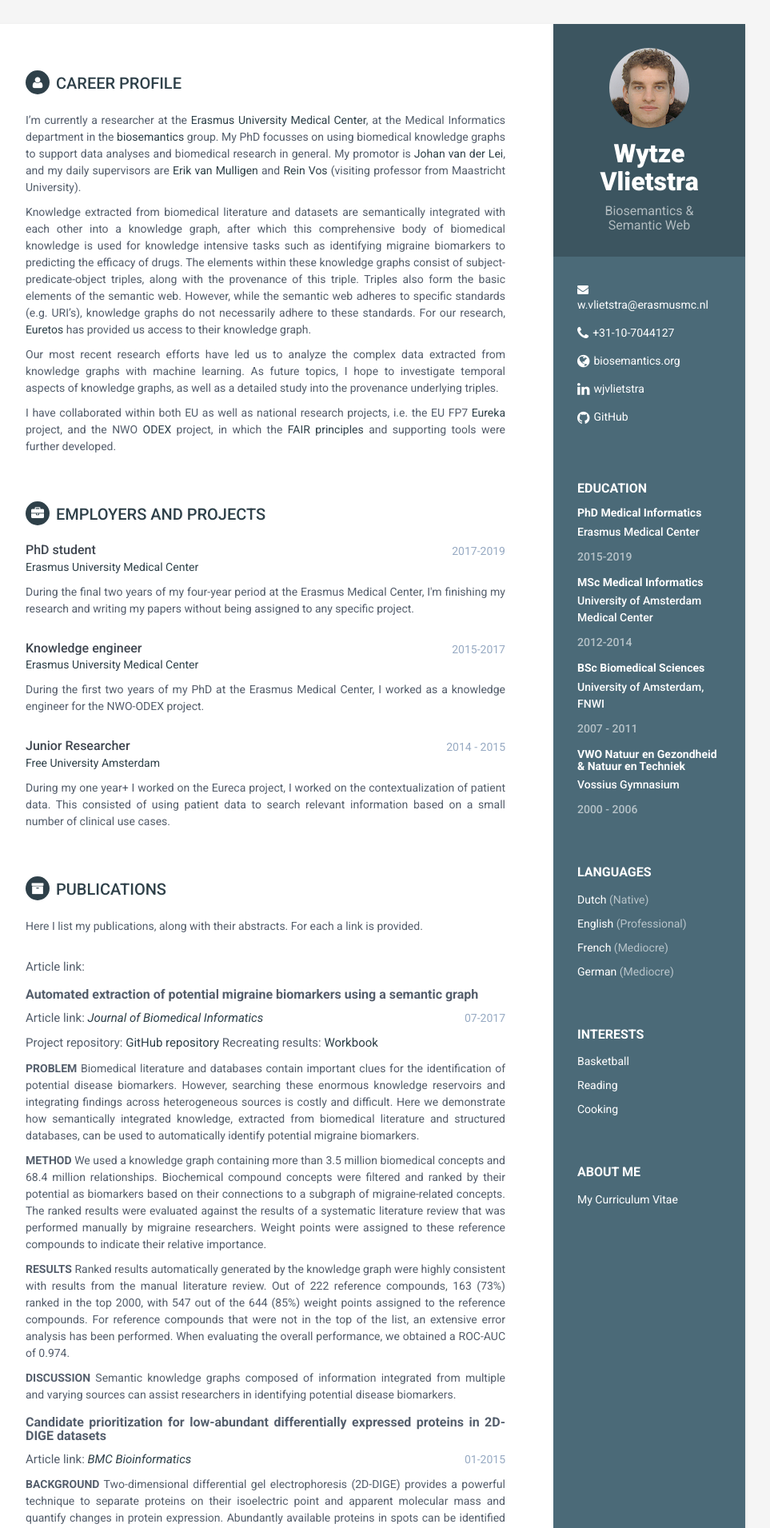
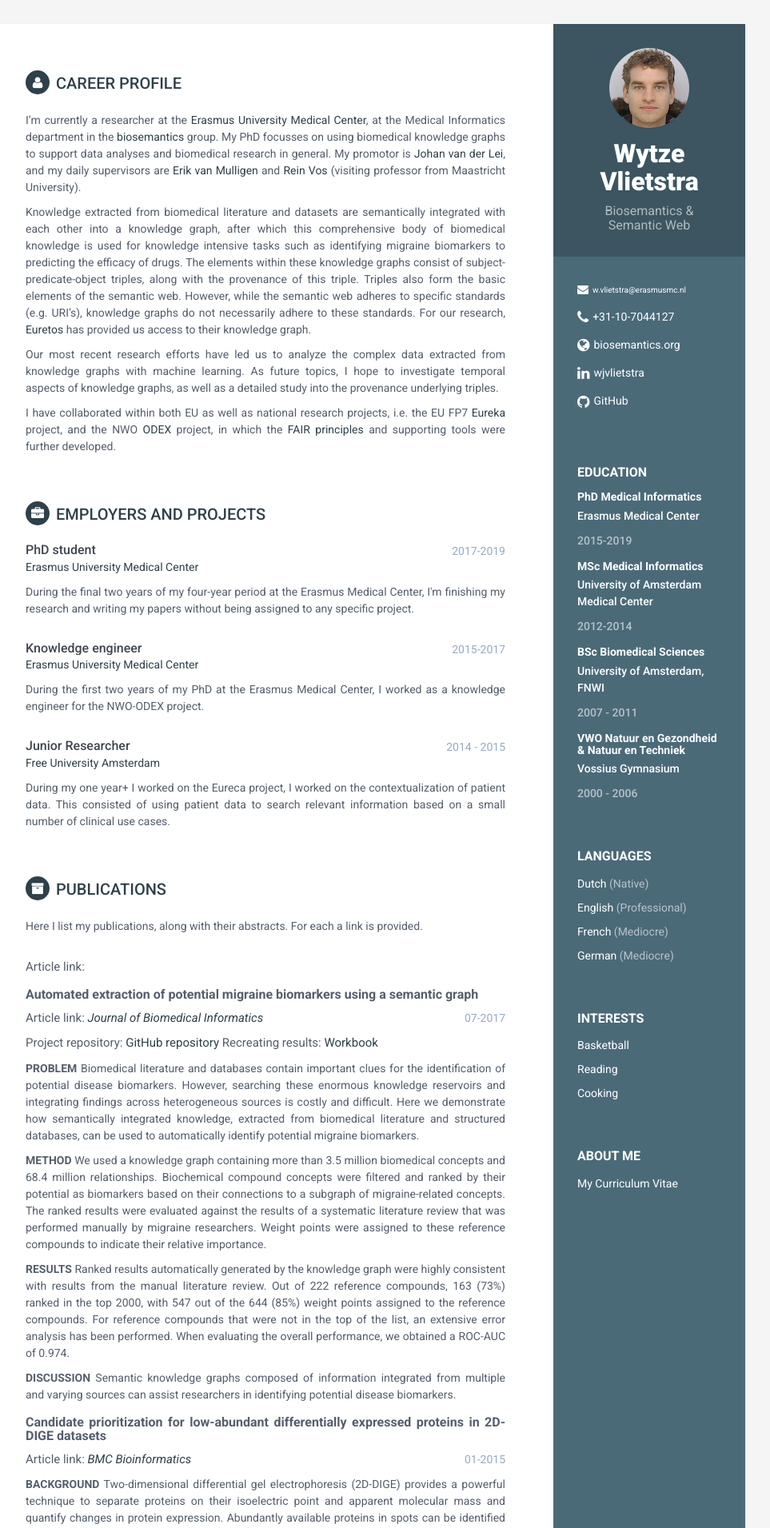
Before and after one commit to Wytz/wytz.github.io, a Jekyll site: the page built from index.html, in a window 1280 px wide. Shown: the top 1911 px of the page at 80% size, without its empty margins (188-1151 px from the left). Built offline with Jekyll 4.4.1, drawn with Linux system fonts in a browser that asks for light colours.

Commit message:
email font size

```diff
--- a/_config.yml
+++ b/_config.yml
@@ -32,7 +32,7 @@ summary: |+
 
 
 #sidebar links
-email: '<a href="mailto:w.vlietstra@erasmusmc.nl" style="font-size:10;">w.vlietstra@erasmusmc.nl</a>'
+email: '<a href="mailto:w.vlietstra@erasmusmc.nl" style="font-size:10px;">w.vlietstra@erasmusmc.nl</a>'
 phone: +31-10-7044127
 website: biosemantics.org #do not add http://
 linkedin: wjvlietstra
```
